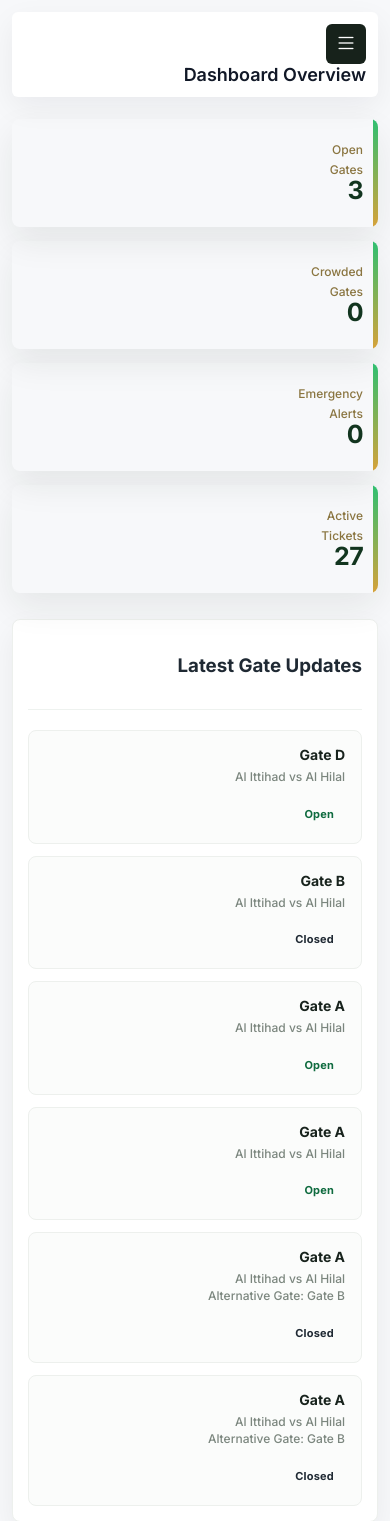
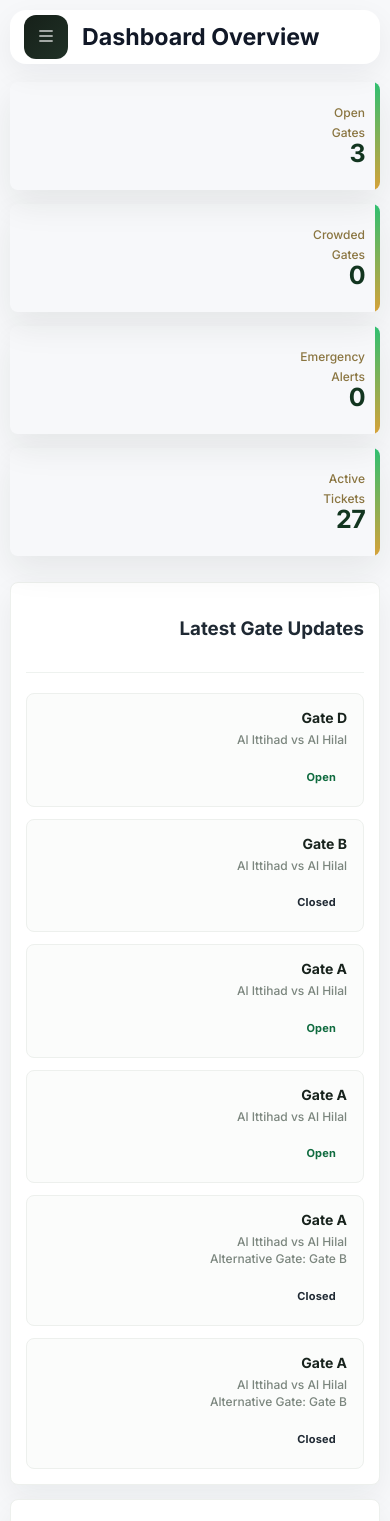
Before and after one commit to Reem-Almezeal/ArenaGuide, a Django app: page /en/dashboard/ in a window 390 px wide. Shown: the top 1521 px of the page. Run offline with Django 5.2, Linux system fonts and the light colour scheme; a user stored in the database is signed in; data comes from the database, SQL or seed files in the repository; both versions use the stored data as it was after the commit.

Commit message:
update files

```diff
--- a/dashboard/static/css/dashboard_base.css
+++ b/dashboard/static/css/dashboard_base.css
@@ -226,68 +226,210 @@ body.dashboard-body {
 }
 
 @media (max-width: 767px) {
+
     .dashboard-shell {
         display: block;
     }
 
+    .dashboard-main {
+        padding: 14px;
+    }
+
     .dashboard-sidebar {
         position: fixed;
-        left: -260px;
         top: 0;
-        width: 240px;
+
+        width: 280px;
         height: 100vh;
-        z-index: 999;
-        transition: .3s;
+
+        z-index: 9999;
+
+        padding: 22px 14px;
+
+        overflow-y: auto;
+
+        background: linear-gradient(180deg, #162019, #202b23);
+
+        transition: 0.3s ease;
+    }
+
+    html[dir="ltr"] .dashboard-sidebar {
+        left: -280px;
+    }
+
+    html[dir="ltr"] .dashboard-sidebar.show-sidebar {
+        left: 0;
     }
 
     html[dir="rtl"] .dashboard-sidebar {
+        right: -280px;
         left: auto;
-        right: -260px;
     }
 
-    .dashboard-sidebar.show-sidebar {
-        left: 0;
-    }html[dir="rtl"] .dashboard-sidebar.show-sidebar {
+    html[dir="rtl"] .dashboard-sidebar.show-sidebar {
         right: 0;
     }
 
-    .mobile-menu-btn {
-        display: grid;
-        place-items: center;
+    .dashboard-logo {
+        padding-bottom: 24px;
+    }
+
+    .dashboard-logo h2 {
+        font-size: 1.15rem;
+    }
+
+    .dashboard-logo p {
+        font-size: 0.74rem;
+    }
+
+    .dashboard-nav {
+        gap: 10px;
+    }
+
+    .dashboard-nav a,
+    .logout-link {
+        height: 50px;
+        border-radius: 14px;
+        font-size: 0.95rem;
     }
 
     .dashboard-topbar {
-        height: auto;
-        background: #fff;
-        padding: 12px;
-        border-radius: var(--radius);
+        background: #ffffff;
+        border-radius: 18px;
+        padding: 14px 16px;
+        margin-bottom: 18px;
+
         box-shadow: var(--shadow);
+
+        display: flex;
+        align-items: center;
+        justify-content: space-between;
+        gap: 14px;
     }
 
-    .dashboard-topbar > div:first-of-type {
-        flex: 1;
+    .dashboard-topbar > div:first-child {
+        display: flex;
+        align-items: center;
+        gap: 14px;
+
+        width: 100%;
+        min-width: 0;
+    }
+
+    html[dir="rtl"] .dashboard-topbar > div:first-child {
+        flex-direction: row-reverse;
+    }
+
+    .mobile-menu-btn {
+        display: flex;
+        align-items: center;
+        justify-content: center;
+
+        width: 48px;
+        min-width: 48px;
+        height: 48px;
+
+        border: none;
+        border-radius: 14px;
+
+        background: linear-gradient(135deg, #162019, #203126);
+        color: #ffffff;
+
+        font-size: 22px;
+        cursor: pointer;
+
+        flex-shrink: 0;
+    }
+
+    .dashboard-topbar h1 {
+        margin: 0;
+
+        font-size: 1.7rem;
+        font-weight: 800;
+        color: #111827;
+
+        white-space: nowrap;
+        overflow: hidden;
+        text-overflow: ellipsis;
+    }
+
+    html[dir="rtl"] .dashboard-topbar h1 {
+        text-align: right;
+    }
+
+    .page-label {
+        display: none;
     }
 
     .topbar-actions {
-        gap: 8px;
-    }
-
-    .language-form,
-    .theme-toggle {
         display: none;
     }
 }
 
+
+
 @media (max-width: 480px) {
+
     .dashboard-main {
-        padding: 12px;
+        padding: 10px;
+    }
+
+    .dashboard-sidebar {
+        width: 250px;
+        padding: 18px 12px;
+    }
+
+    html[dir="ltr"] .dashboard-sidebar {
+        left: -250px;
+    }
+
+    html[dir="rtl"] .dashboard-sidebar {
+        right: -250px;
+    }
+
+    .dashboard-logo {
+        gap: 10px;
+    }
+
+    .logo-mark {
+        width: 38px;
+        height: 38px;
+        font-size: 0.82rem;
+    }
+
+    .dashboard-logo h2 {
+        font-size: 1rem;
+    }
+
+    .dashboard-logo p {
+        font-size: 0.7rem;
+    }
+
+    .dashboard-topbar {
+        padding: 12px 14px;
+        border-radius: 16px;
+    }
+
+    .mobile-menu-btn {
+        width: 44px;
+        min-width: 44px;
+        height: 44px;
+
+        font-size: 20px;
+        border-radius: 12px;
     }
 
     .dashboard-topbar h1 {
+        font-size: 1.45rem;
+    }
+
+    .dashboard-nav a,
+    .logout-link {
+        height: 46px;
+        font-size: 0.88rem;
+    }
+
+    .dashboard-nav a i {
         font-size: 18px;
     }
-
-    .dashboard-user div {
-        display: none;
-    }
 }
```
Also changed, not shown: db.sqlite3.
